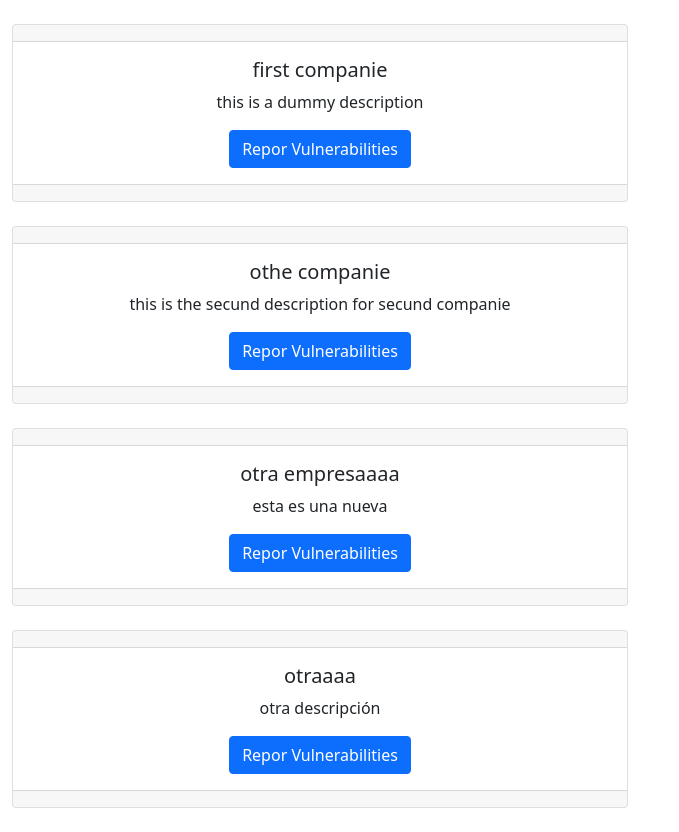
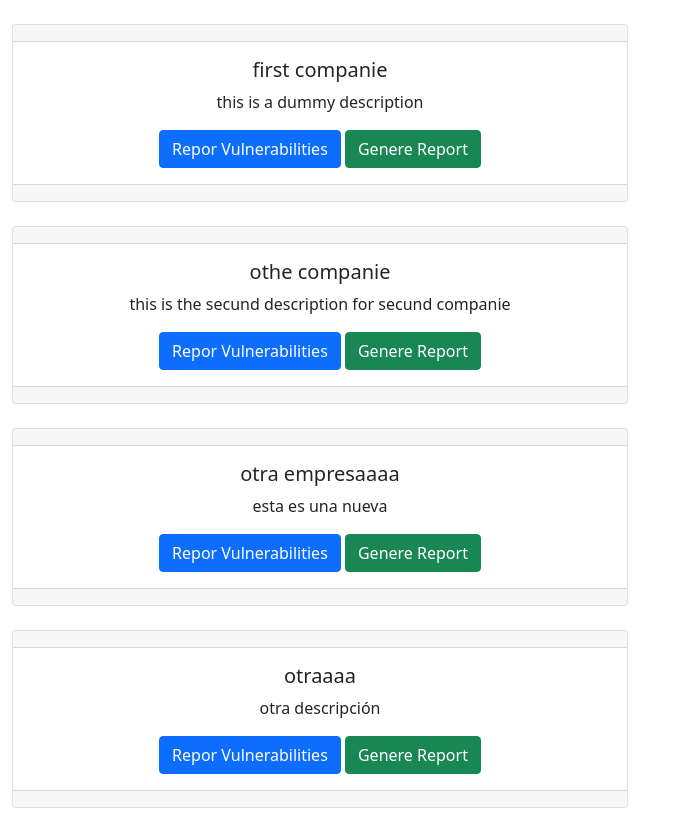
Before and after one commit to ele-vit/informe, a Django app: page /home/ in a window 1280 px wide. Shown: the part 56-888 px from the top of the page, without its empty margins (0-679 px from the left). Run offline with Django 4.2, Linux system fonts and the light colour scheme; a user stored in the database is signed in; data comes from the database, SQL or seed files in the repository; some libraries are stand-ins or nearby versions.

Commit message:
add button for genere reports in dashboard

```diff
--- a/authentication/templates/dashboard.html
+++ b/authentication/templates/dashboard.html
@@ -42,6 +42,7 @@ svg { width: 100%; }
           <p class="card-text">{{c.description}}</p>
           <a class="btn btn-primary" href="/companie/{{c.id}}/" role="button">Repor
             Vulnerabilities</a>
+          <a class="btn btn-success" href="/report/{{c.id}}" role="button">Genere Report</a>
         </div>
         <div class="card-footer text-muted">
         </div>
```
